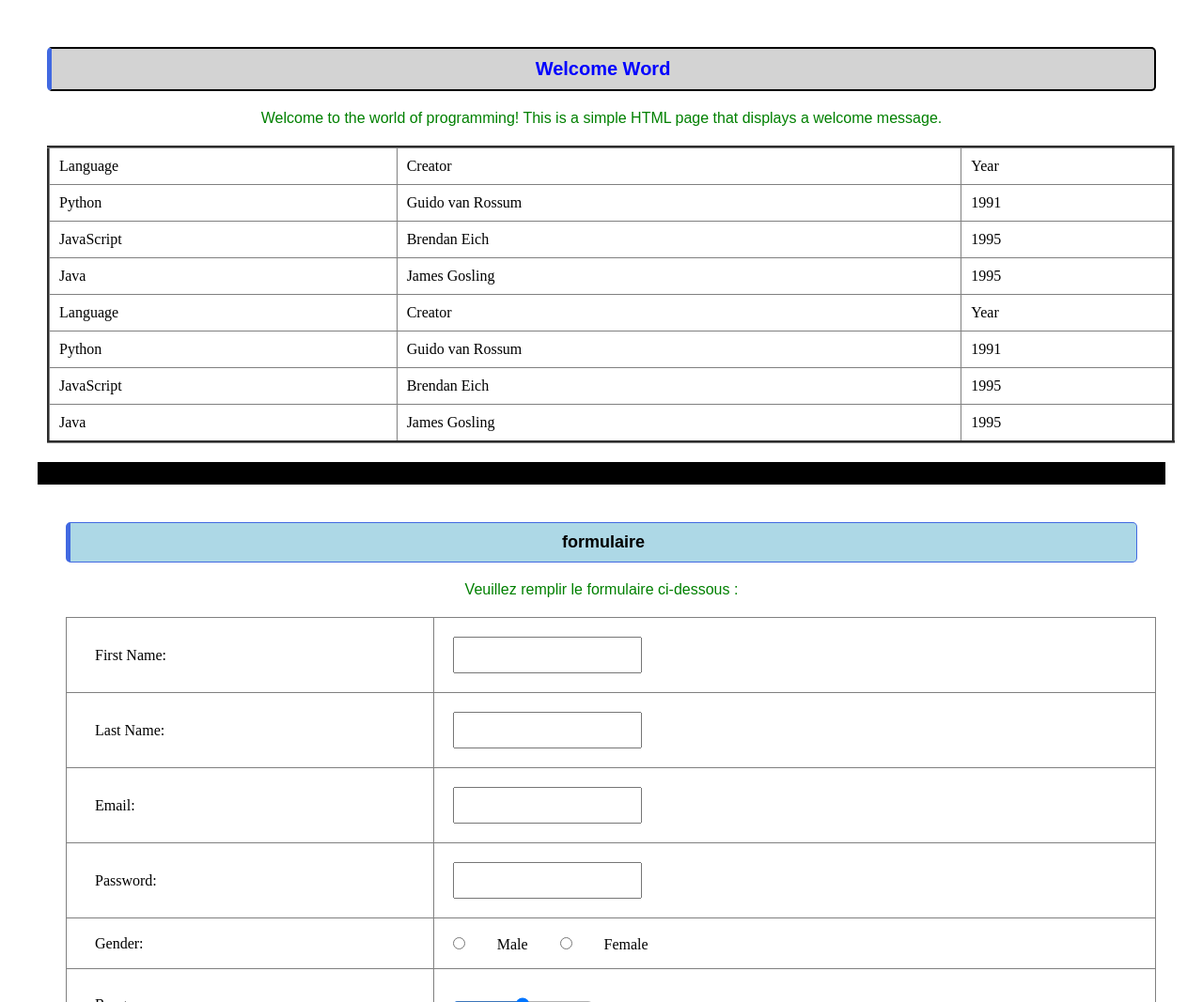
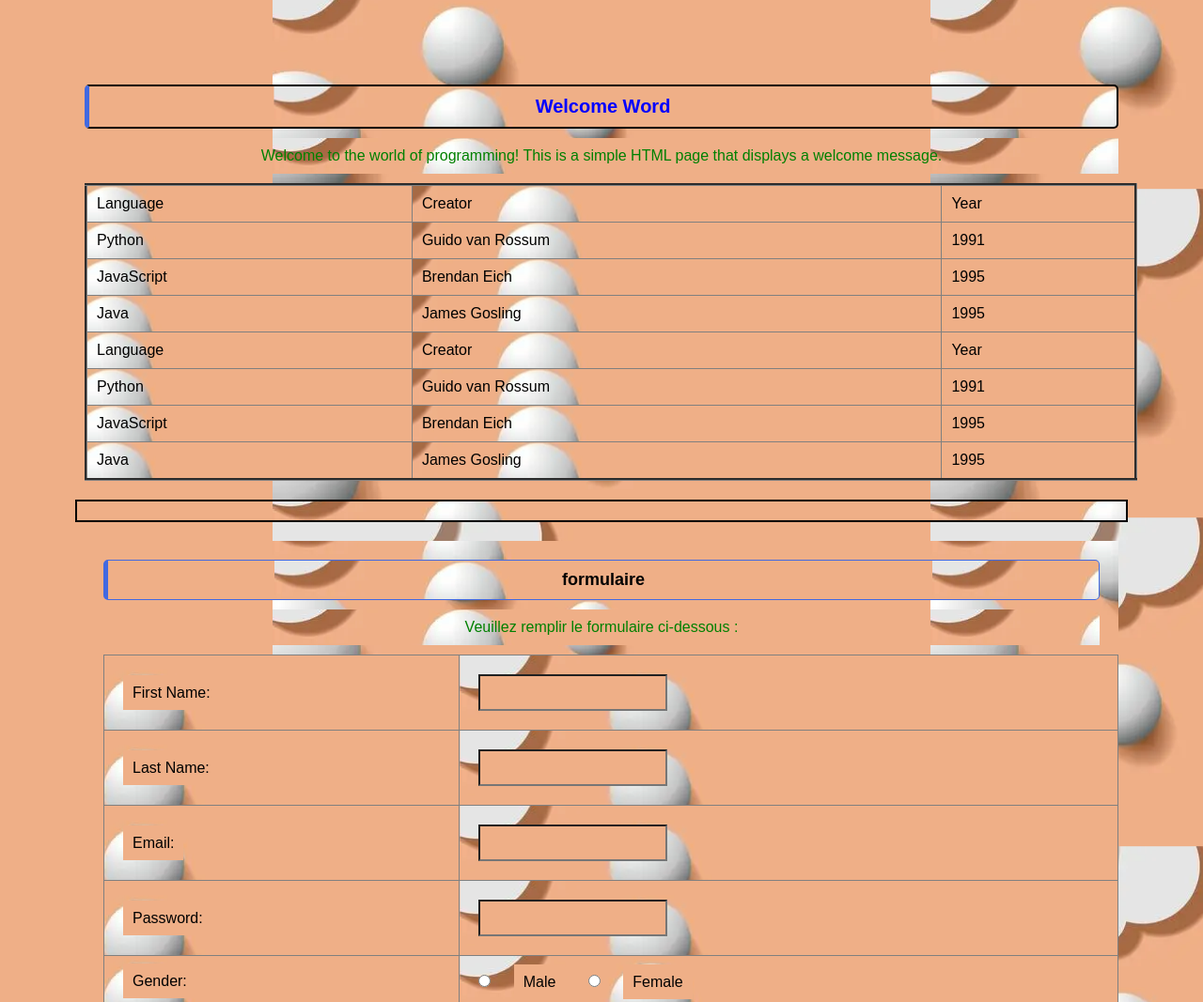
Before and after one commit to akchibil777-maker/lmll-wsf, a plain HTML site: page lmll.html in a window 1280 px wide. Shown: the top 1067 px of the page at 94% size. Drawn offline with Linux system fonts and the light colour scheme.

Commit message:
first commit

```diff
--- a/lmll.html
+++ b/lmll.html
@@ -7,6 +7,8 @@
     <link rel="stylesheet" href="test.css">
 </head>
 <body>
+     <section>
+         <main>
             <h1 id="cc">Welcome Word</h1>
             <p id="welcome-message">Welcome to the world of programming! This is a simple HTML page that displays a welcome message.</p>
             <table border="3">
@@ -142,5 +144,7 @@
             <footer>
                 <p>&copy; 2024 Welcome Word. All rights reserved.</p>
             </footer>
+        </main>
+    </section>
 </body>
 </html>
--- a/test.css
+++ b/test.css
@@ -1,8 +1,13 @@
 *{
+    background-image: url('photo2.webp');
+    font-family: Arial, sans-serif;
+    background-position: center;
     box-sizing: border-box;
     margin: 10px;
     padding: 10px;
+}
  #cc{
+
     border: 2px solid black;
     background-color: lightgray;
     color: blue;
@@ -11,6 +16,10 @@
     font-family: Arial, sans-serif;
     border-left: 5px solid royalblue;
     border-radius: 5px;
+}
+#cc :hover{
+    background-color: royalblue;
+    color: white;
 }
 #bb{
     border: 1px solid royalblue;
```
Also changed, not shown: photo test.jpg (added), photo2.webp (added). Lines whose indentation alone changed are shown as unchanged.
